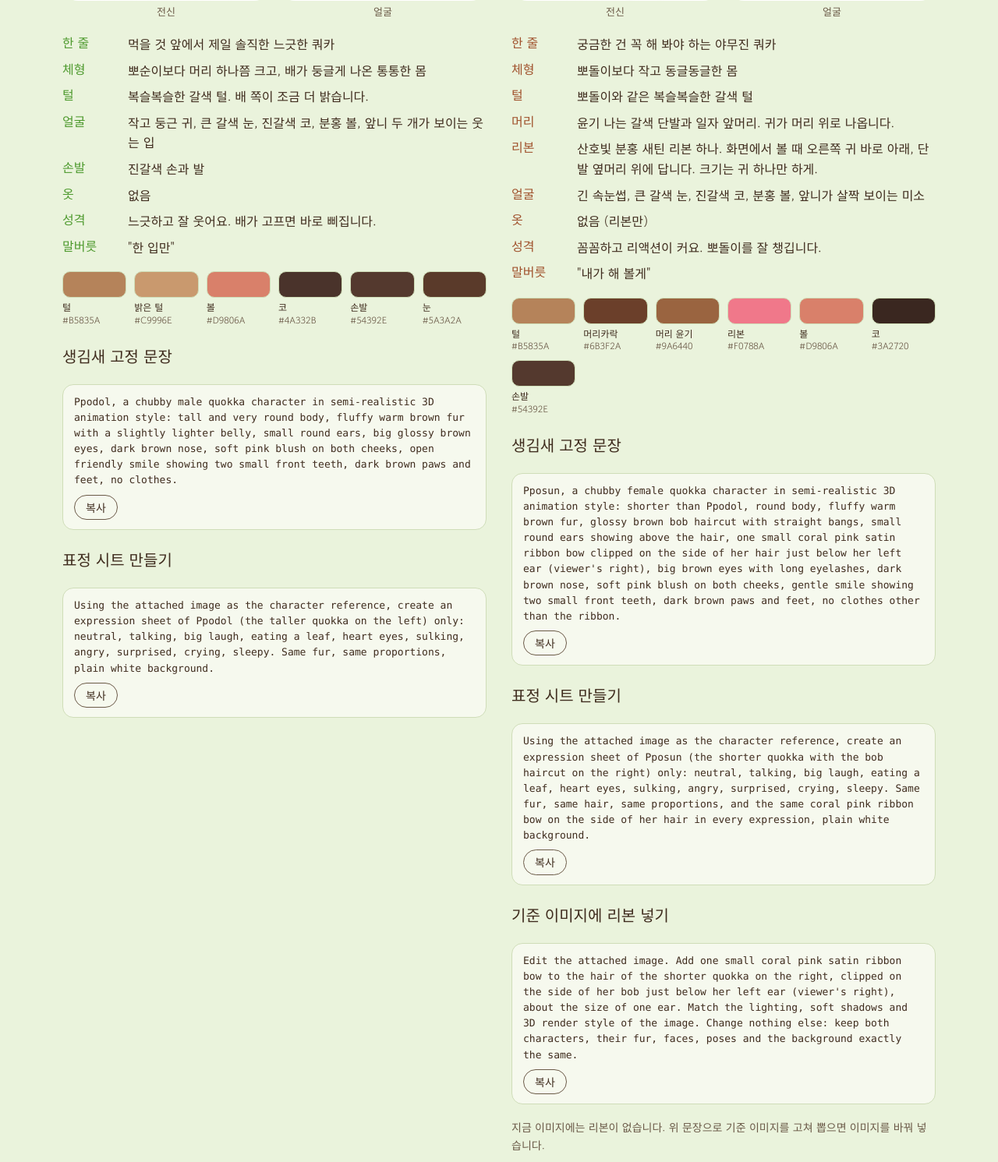
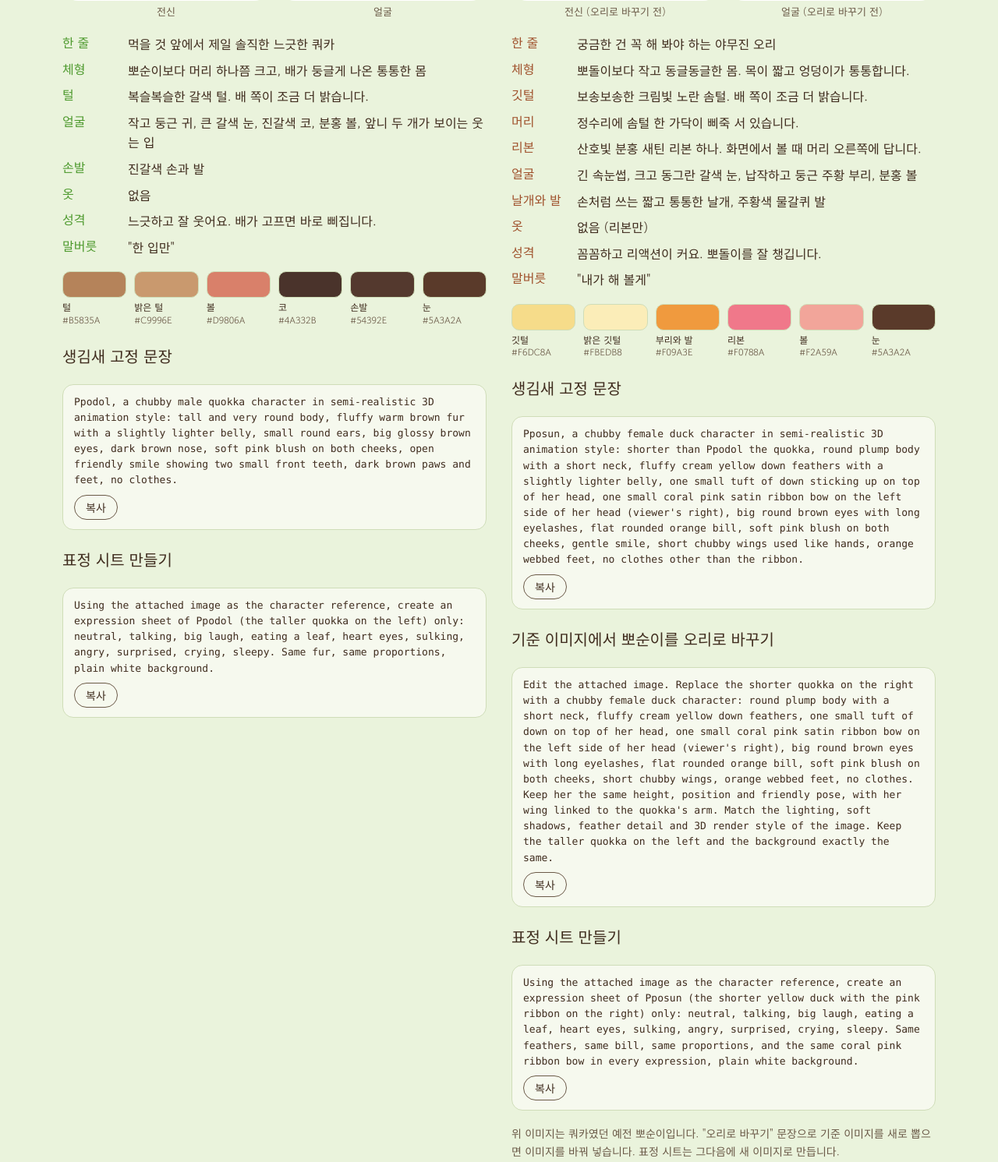
Before and after one commit to limlim1013-monica/chubby-quokka, a plain HTML site: page index.html in a window 1280 px wide. Shown: the part 536-2027 px from the top of the page at 78% size. Drawn offline with Linux system fonts and the light colour scheme.

Commit message:
Redefine Pposun as a duck
Co-Authored-By: Claude Fable 5.2 <noreply@anthropic.com>

```diff
--- a/index.html
+++ b/index.html
@@ -69,7 +69,7 @@
 <div class="wrap">
   <header>
     <h1>Chubby Quokka <small>뽀돌이와 뽀순이 캐릭터 시트</small></h1>
-    <p class="lead">늘 웃는 통통한 쿼카 두 마리의 일상. 왼쪽이 뽀돌이, 오른쪽이 뽀순이입니다.</p>
+    <p class="lead">늘 웃는 통통한 쿼카와 야무진 오리의 일상. 왼쪽이 뽀돌이, 오른쪽이 뽀순이입니다.</p>
   </header>
 
   <div class="duo">
@@ -99,39 +99,40 @@
     <section class="sheet girl">
       <h2>뽀순이 <small>Pposun</small></h2>
       <div class="shots">
-        <figure><img src="img/pposun.jpg" alt="뽀순이 전신"><figcaption>전신</figcaption></figure>
-        <figure><img src="img/pposun-face.jpg" alt="뽀순이 얼굴"><figcaption>얼굴</figcaption></figure>
+        <figure><img src="img/pposun.jpg" alt="쿼카였던 예전 뽀순이 전신"><figcaption>전신 (오리로 바꾸기 전)</figcaption></figure>
+        <figure><img src="img/pposun-face.jpg" alt="쿼카였던 예전 뽀순이 얼굴"><figcaption>얼굴 (오리로 바꾸기 전)</figcaption></figure>
       </div>
       <dl>
-        <dt>한 줄</dt><dd>궁금한 건 꼭 해 봐야 하는 야무진 쿼카</dd>
-        <dt>체형</dt><dd>뽀돌이보다 작고 동글동글한 몸</dd>
-        <dt>털</dt><dd>뽀돌이와 같은 복슬복슬한 갈색 털</dd>
-        <dt>머리</dt><dd>윤기 나는 갈색 단발과 일자 앞머리. 귀가 머리 위로 나옵니다.</dd>
-        <dt>리본</dt><dd>산호빛 분홍 새틴 리본 하나. 화면에서 볼 때 오른쪽 귀 바로 아래, 단발 옆머리 위에 답니다. 크기는 귀 하나만 하게.</dd>
-        <dt>얼굴</dt><dd>긴 속눈썹, 큰 갈색 눈, 진갈색 코, 분홍 볼, 앞니가 살짝 보이는 미소</dd>
+        <dt>한 줄</dt><dd>궁금한 건 꼭 해 봐야 하는 야무진 오리</dd>
+        <dt>체형</dt><dd>뽀돌이보다 작고 동글동글한 몸. 목이 짧고 엉덩이가 통통합니다.</dd>
+        <dt>깃털</dt><dd>보송보송한 크림빛 노란 솜털. 배 쪽이 조금 더 밝습니다.</dd>
+        <dt>머리</dt><dd>정수리에 솜털 한 가닥이 삐죽 서 있습니다.</dd>
+        <dt>리본</dt><dd>산호빛 분홍 새틴 리본 하나. 화면에서 볼 때 머리 오른쪽에 답니다.</dd>
+        <dt>얼굴</dt><dd>긴 속눈썹, 크고 동그란 갈색 눈, 납작하고 둥근 주황 부리, 분홍 볼</dd>
+        <dt>날개와 발</dt><dd>손처럼 쓰는 짧고 통통한 날개, 주황색 물갈퀴 발</dd>
         <dt>옷</dt><dd>없음 (리본만)</dd>
         <dt>성격</dt><dd>꼼꼼하고 리액션이 커요. 뽀돌이를 잘 챙깁니다.</dd>
         <dt>말버릇</dt><dd>"내가 해 볼게"</dd>
       </dl>
       <div class="pal" id="pal-girl"></div>
       <h3>생김새 고정 문장</h3>
-      <div class="prompt"><p id="p-girl">Pposun, a chubby female quokka character in semi-realistic 3D animation style: shorter than Ppodol, round body, fluffy warm brown fur, glossy brown bob haircut with straight bangs, small round ears showing above the hair, one small coral pink satin ribbon bow clipped on the side of her hair just below her left ear (viewer's right), big brown eyes with long eyelashes, dark brown nose, soft pink blush on both cheeks, gentle smile showing two small front teeth, dark brown paws and feet, no clothes other than the ribbon.</p><button type="button" id="b-girl" data-copy="p-girl">복사</button></div>
+      <div class="prompt"><p id="p-girl">Pposun, a chubby female duck character in semi-realistic 3D animation style: shorter than Ppodol the quokka, round plump body with a short neck, fluffy cream yellow down feathers with a slightly lighter belly, one small tuft of down sticking up on top of her head, one small coral pink satin ribbon bow on the left side of her head (viewer's right), big round brown eyes with long eyelashes, flat rounded orange bill, soft pink blush on both cheeks, gentle smile, short chubby wings used like hands, orange webbed feet, no clothes other than the ribbon.</p><button type="button" id="b-girl" data-copy="p-girl">복사</button></div>
+      <h3>기준 이미지에서 뽀순이를 오리로 바꾸기</h3>
+      <div class="prompt"><p id="r-girl">Edit the attached image. Replace the shorter quokka on the right with a chubby female duck character: round plump body with a short neck, fluffy cream yellow down feathers, one small tuft of down on top of her head, one small coral pink satin ribbon bow on the left side of her head (viewer's right), big round brown eyes with long eyelashes, flat rounded orange bill, soft pink blush on both cheeks, short chubby wings, orange webbed feet, no clothes. Keep her the same height, position and friendly pose, with her wing linked to the quokka's arm. Match the lighting, soft shadows, feather detail and 3D render style of the image. Keep the taller quokka on the left and the background exactly the same.</p><button type="button" id="d-girl" data-copy="r-girl">복사</button></div>
       <h3>표정 시트 만들기</h3>
-      <div class="prompt"><p id="e-girl">Using the attached image as the character reference, create an expression sheet of Pposun (the shorter quokka with the bob haircut on the right) only: neutral, talking, big laugh, eating a leaf, heart eyes, sulking, angry, surprised, crying, sleepy. Same fur, same hair, same proportions, and the same coral pink ribbon bow on the side of her hair in every expression, plain white background.</p><button type="button" id="c-girl" data-copy="e-girl">복사</button></div>
-      <h3>기준 이미지에 리본 넣기</h3>
-      <div class="prompt"><p id="r-girl">Edit the attached image. Add one small coral pink satin ribbon bow to the hair of the shorter quokka on the right, clipped on the side of her bob just below her left ear (viewer's right), about the size of one ear. Match the lighting, soft shadows and 3D render style of the image. Change nothing else: keep both characters, their fur, faces, poses and the background exactly the same.</p><button type="button" id="d-girl" data-copy="r-girl">복사</button></div>
-      <p class="note">지금 이미지에는 리본이 없습니다. 위 문장으로 기준 이미지를 고쳐 뽑으면 이미지를 바꿔 넣습니다.</p>
+      <div class="prompt"><p id="e-girl">Using the attached image as the character reference, create an expression sheet of Pposun (the shorter yellow duck with the pink ribbon on the right) only: neutral, talking, big laugh, eating a leaf, heart eyes, sulking, angry, surprised, crying, sleepy. Same feathers, same bill, same proportions, and the same coral pink ribbon bow in every expression, plain white background.</p><button type="button" id="c-girl" data-copy="e-girl">복사</button></div>
+      <p class="note">위 이미지는 쿼카였던 예전 뽀순이입니다. "오리로 바꾸기" 문장으로 기준 이미지를 새로 뽑으면 이미지를 바꿔 넣습니다. 표정 시트는 그다음에 새 이미지로 만듭니다.</p>
     </section>
   </div>
 
   <section class="pair">
-    <div class="together"><figure><img src="img/duo.jpg" alt="나란히 선 뽀돌이와 뽀순이"><figcaption>기준 이미지</figcaption></figure></div>
+    <div class="together"><figure><img src="img/duo.jpg" alt="나란히 선 뽀돌이와 뽀순이"><figcaption>기준 이미지 (뽀순이를 오리로 바꾸기 전)</figcaption></figure></div>
     <div>
       <h2>둘이 함께 나올 때</h2>
       <dl>
         <dt>자리</dt><dd>화면 왼쪽에 뽀돌이, 오른쪽에 뽀순이를 둡니다.</dd>
         <dt>키 차이</dt><dd>뽀순이의 머리 꼭대기가 뽀돌이의 눈높이쯤 옵니다.</dd>
-        <dt>구분</dt><dd>뽀돌이는 큰 몸집, 뽀순이는 단발머리와 분홍 리본, 속눈썹으로 구분합니다.</dd>
+        <dt>구분</dt><dd>뽀돌이는 갈색 털의 쿼카, 뽀순이는 노란 깃털에 분홍 리본을 단 오리입니다.</dd>
         <dt>관계</dt><dd>같이 사는 단짝. 뽀돌이가 일을 벌이고 뽀순이가 수습합니다.</dd>
         <dt>쓰는 법</dt><dd>새 장면을 만들 때마다 기준 이미지를 첨부하고, 고정 문장 뒤에 장면 설명만 덧붙입니다.</dd>
       </dl>
@@ -143,7 +144,7 @@
 <script>
 const PAL = {
   boy:  [['털', '#B5835A'], ['밝은 털', '#C9996E'], ['볼', '#D9806A'], ['코', '#4A332B'], ['손발', '#54392E'], ['눈', '#5A3A2A']],
-  girl: [['털', '#B5835A'], ['머리카락', '#6B3F2A'], ['머리 윤기', '#9A6440'], ['리본', '#F0788A'], ['볼', '#D9806A'], ['코', '#3A2720'], ['손발', '#54392E']],
+  girl: [['깃털', '#F6DC8A'], ['밝은 깃털', '#FBEDB8'], ['부리와 발', '#F09A3E'], ['리본', '#F0788A'], ['볼', '#F2A59A'], ['눈', '#5A3A2A']],
 };
 for (const who of ['boy', 'girl']) {
   document.getElementById('pal-' + who).innerHTML = PAL[who].map(([n, c]) => `<div><i style="background:${c}"></i><b>${n}</b>${c}</div>`).join('');
```
